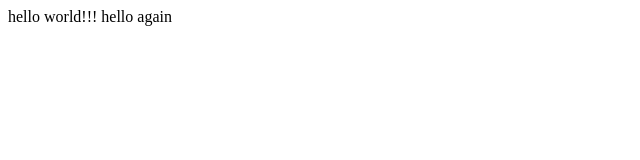
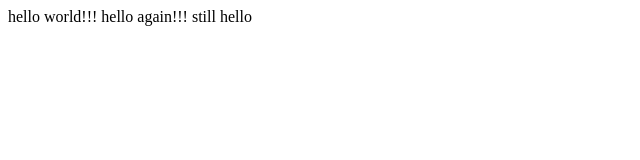
Before and after one commit to darshparikh/leec0, a plain HTML site: page hello.html in a window 1280 px wide. Shown: the full height of the page, 0-640 px from the left. Drawn offline with Linux system fonts and the light colour scheme.

Commit message:
Update hello.html

```diff
--- a/hello.html
+++ b/hello.html
@@ -4,6 +4,6 @@
 	<title>My webpage</title>
 </head>
 <body>
-	hello world!!! hello again
+	hello world!!! hello again!!! still hello
 </body>
 </html>
```
